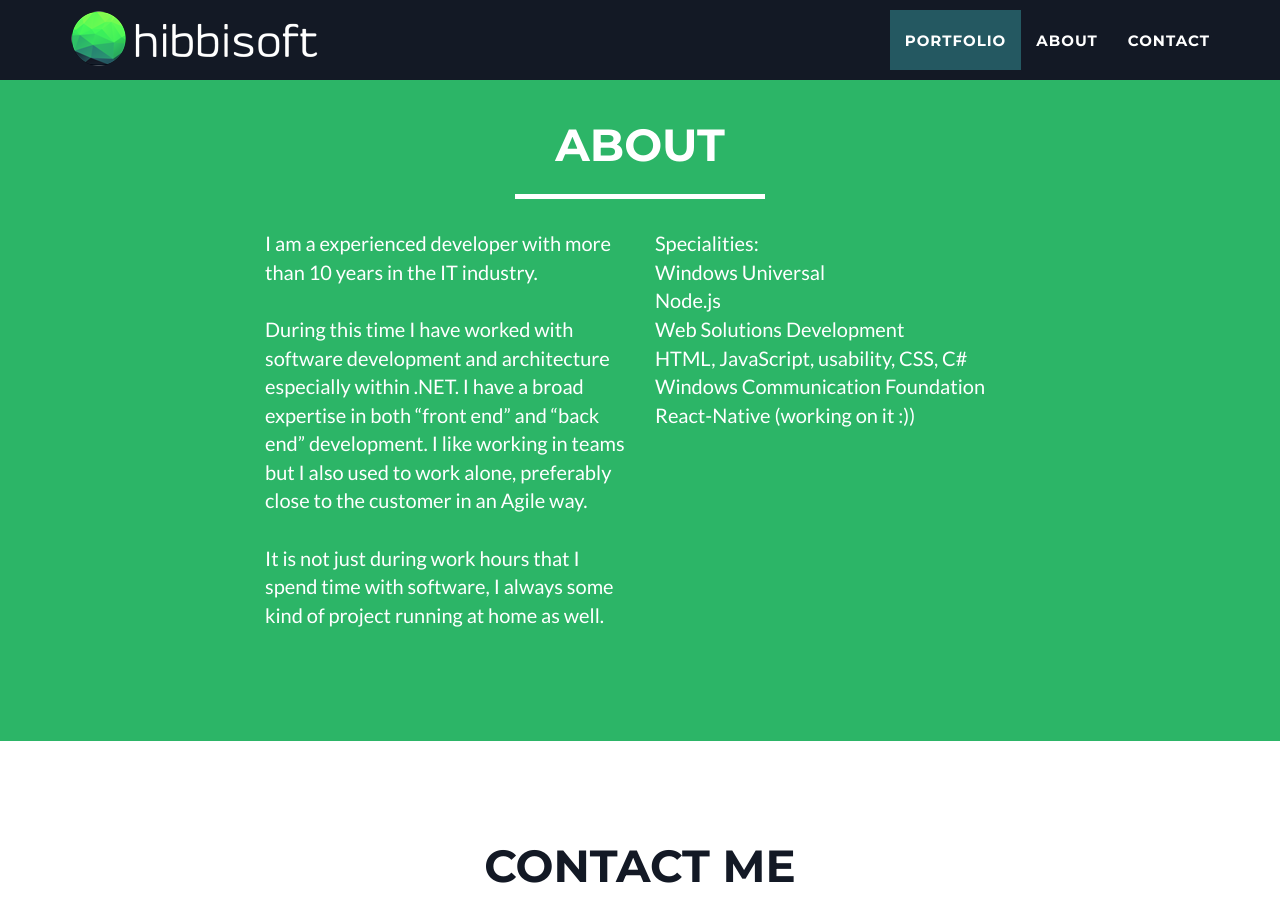
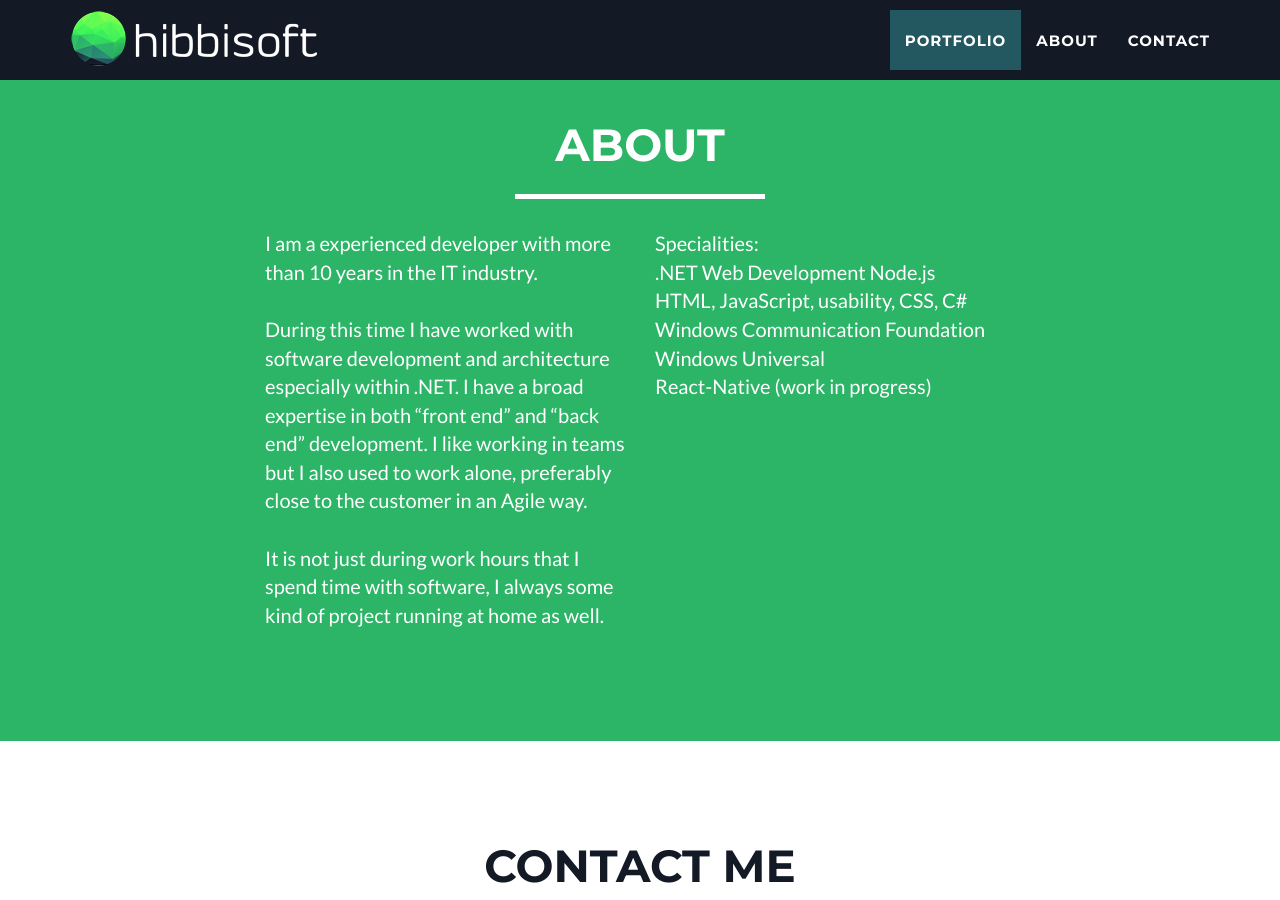
Before and after one commit to sebbebebbe/sebbebebbe.github.com, a Jekyll site: the page built from index.html, in a window 1280 px wide and 900 px high, scrolled down 1817 px. Built offline with Jekyll 4.4.1, drawn with Linux system fonts in a browser that asks for light colours.

Commit message:
Changed specialitis text a bit

```diff
--- a/_includes/about.html
+++ b/_includes/about.html
@@ -16,12 +16,13 @@
                 </div>               <div class="col-lg-4">
                     <p>
                       Specialities:<br/>
-                      Windows Universal<br/>
+                      .NET
+                      Web Development
                       Node.js<br/>
-                      Web Solutions Development<br/>
                       HTML, JavaScript, usability, CSS, C#<br/>
                       Windows Communication Foundation<br/>
-                      React-Native (working on it :))
+                      Windows Universal<br/>
+                      React-Native (work in progress)
                     </p>
                 </div>
                 <div class="col-lg-8 col-lg-offset-2 text-center">
```
